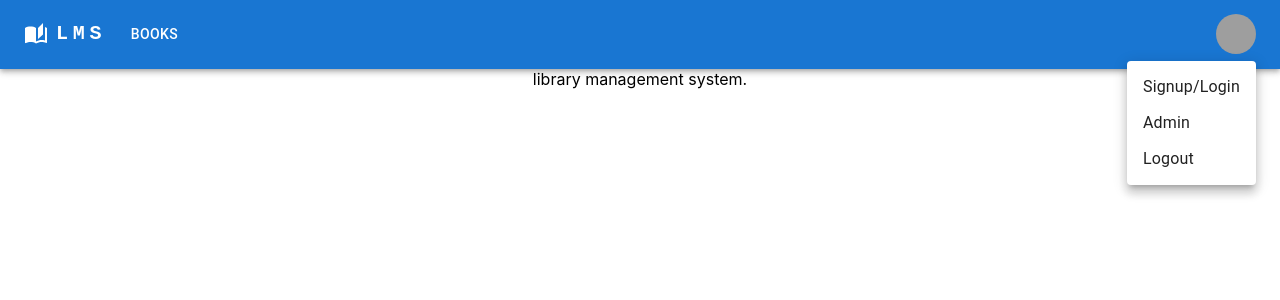
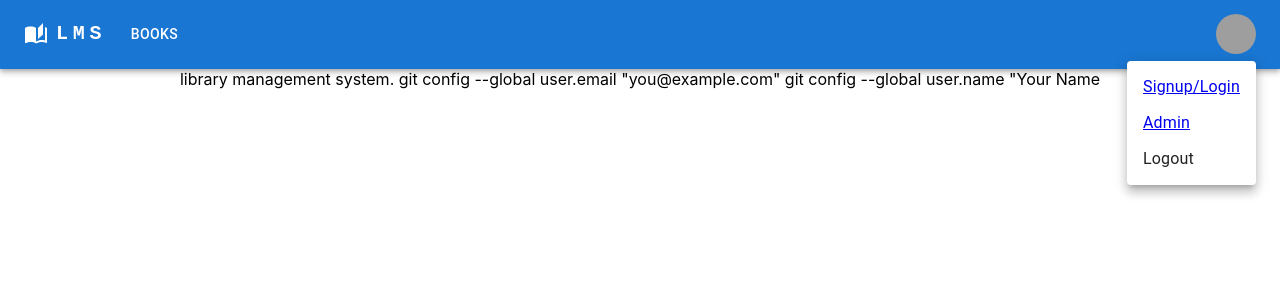
Before and after one commit to MindofSkk/LMS, a React (Create React App) app in the folder frontend/: page / in a window 1280 px wide. Both pictures are taken after a click on the button "Open settings". Shown: the top 300 px of the page. Built offline with nearby package versions, Linux system fonts and the light colour scheme; grey boxes are pictures that could not be loaded.

Commit message:
pages-ready

```diff
--- a/frontend/src/components/User/Signup.jsx
+++ b/frontend/src/components/User/Signup.jsx
@@ -2,7 +2,8 @@ import Button from "@mui/material/Button";
 import TextField from "@mui/material/TextField";
 import FormControlLabel from "@mui/material/FormControlLabel";
 import Checkbox from "@mui/material/Checkbox";
-import Link from "@mui/material/Link";
+// import Link from "@mui/material/Link";
+import { Link } from "react-router-dom";
 import Grid from "@mui/material/Grid";
 import Box from "@mui/material/Box";
 import Typography from "@mui/material/Typography";
@@ -71,7 +72,7 @@ export const Signup = () => {
               </Link>
             </Grid>
             <Grid item>
-              <Link href="#" variant="body2">
+              <Link to="/login" variant="body2">
                 {"Don't have an account? Sign Up"}
               </Link>
             </Grid>
--- a/frontend/src/components/pages/Books.jsx
+++ b/frontend/src/components/pages/Books.jsx
@@ -30,6 +30,8 @@ export const Books = () => {
 
   return (
     <div>
+      <h2>List of all Books</h2>
+      <hr/>
       <div>
         <br />
         <input
--- a/frontend/src/components/pages/Home.jsx
+++ b/frontend/src/components/pages/Home.jsx
@@ -2,6 +2,11 @@ import React from 'react'
 
 export const Home = () => {
   return (
-    <div>library management system.</div>
+    <div>library management system.
+
+
+git config --global user.email "you@example.com"
+  git config --global user.name "Your Name
+    </div>
   )
 }
--- a/frontend/src/components/pages/Navbar.jsx
+++ b/frontend/src/components/pages/Navbar.jsx
@@ -91,8 +91,10 @@ export const Navbar = () => {
               }}
             >
               <MenuItem onClick={handleCloseNavMenu}>
-                <Link to="/books" style={{textDecoration:"none" ,color:"Black" }}>
-
+                <Link
+                  to="/books"
+                  style={{ textDecoration: "none", color: "Black" }}
+                >
                   <Typography textAlign="center">Books</Typography>
                 </Link>
               </MenuItem>
@@ -118,7 +120,7 @@ export const Navbar = () => {
             LMS
           </Typography>
           <Box sx={{ flexGrow: 1, display: { xs: "none", md: "flex" } }}>
-            <Link to="/books" style={{textDecoration:"none"}}>
+            <Link to="/books" style={{ textDecoration: "none" }}>
               {" "}
               <Button
                 onClick={handleCloseNavMenu}
@@ -158,16 +160,20 @@ export const Navbar = () => {
                 </MenuItem>
               ))} */}
 
-                <MenuItem  onClick={handleCloseUserMenu}>
-                  <Typography textAlign="center">Signup/Login</Typography>
-                </MenuItem>
-                <MenuItem  onClick={handleCloseUserMenu}>
-                  <Typography textAlign="center">Admin</Typography>
-                </MenuItem>
-                <MenuItem  onClick={handleCloseUserMenu}>
-                  <Typography textAlign="center">Logout</Typography>
-                </MenuItem>
-
+              <MenuItem onClick={handleCloseUserMenu}>
+                <Typography textAlign="center">
+                  {" "}
+                  <Link to="/signup">Signup/Login</Link>{" "}
+                </Typography>
+              </MenuItem>
+              <MenuItem onClick={handleCloseUserMenu}>
+                <Typography textAlign="center">
+                  <Link to="/admin">Admin</Link>
+                </Typography>
+              </MenuItem>
+              <MenuItem onClick={handleCloseUserMenu}>
+                <Typography textAlign="center">Logout</Typography>
+              </MenuItem>
             </Menu>
           </Box>
         </Toolbar>
```
